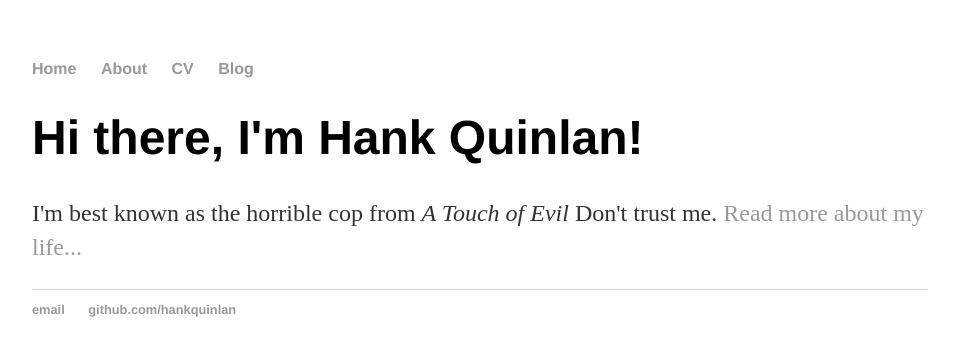
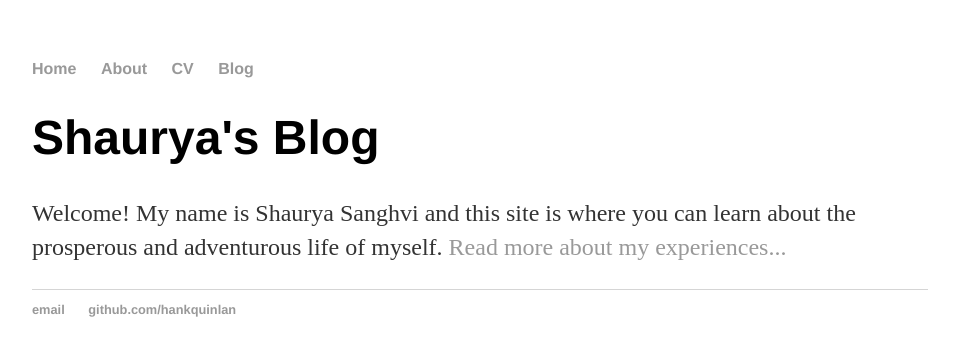
Before and after one commit to ShauryaS99/ShauryaS99.github.io, a Jekyll site: the page built from index.html, in a window 1280 px wide. Shown: the top 356 px of the page, without its empty margins (160-1115 px from the left). Built offline with Jekyll 4.4.1, drawn with Linux system fonts in a browser that asks for light colours.

Commit message:
Update index.html

```diff
--- a/index.html
+++ b/index.html
@@ -1,8 +1,9 @@
 ---
 layout: default
-title: Hank Quinlan, Horrible Cop
+title: Shaurya's Blog
 ---
 <div class="blurb">
-	<h1>Hi there, I'm Hank Quinlan!</h1>
-	<p>I'm best known as the horrible cop from <em>A Touch of Evil</em> Don't trust me. <a href="/about">Read more about my life...</a></p>
+	<h1>Shaurya's Blog</h1>
+	<p>Welcome! My name is Shaurya Sanghvi and this site is where you can learn about the
+		prosperous and adventurous life of myself. <a href="/about">Read more about my experiences...</a></p>
 </div><!-- /.blurb -->
```
